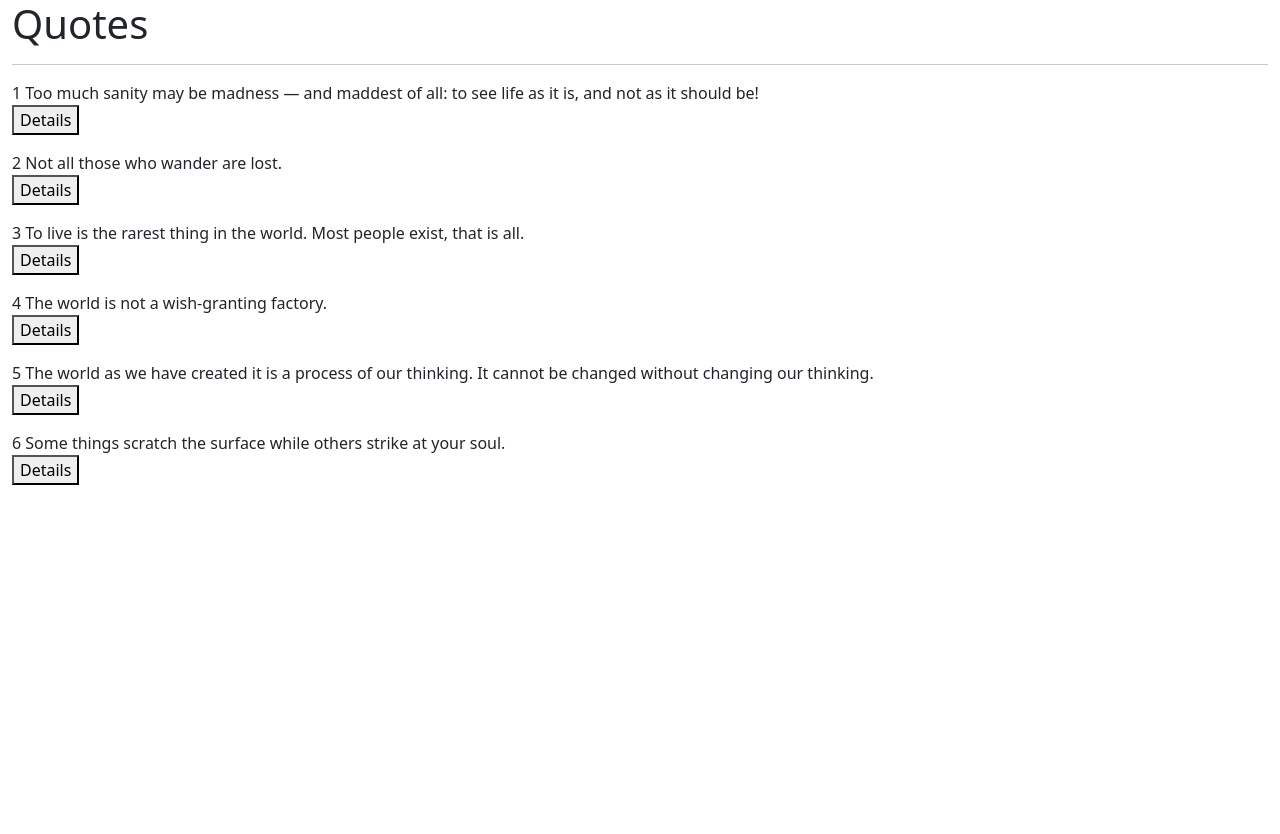
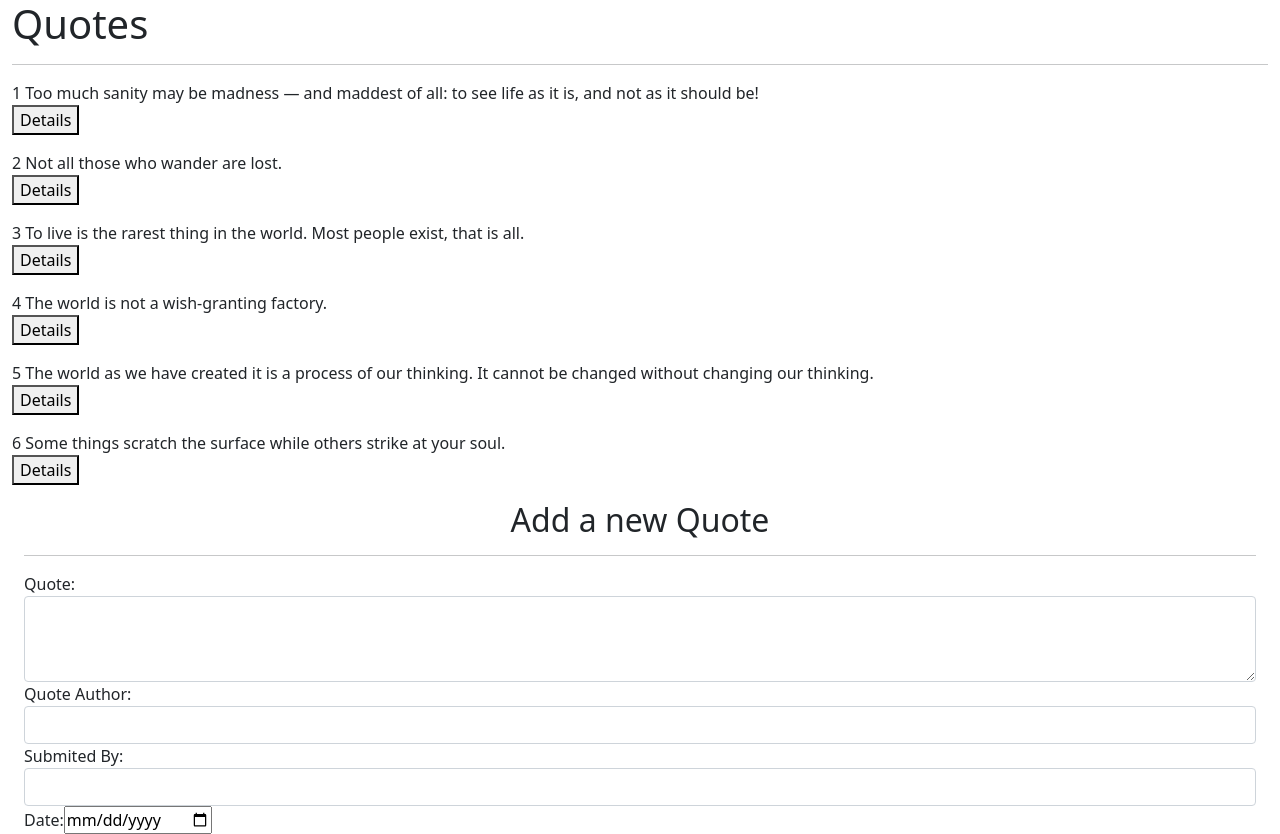
Before and after one commit to lydiah1wachira/angular-quotes-app, an Angular app: page / in a window 1280 px wide. Before the commit the page ends 800 px from the top, so only its background shows below. Built offline with nearby package versions, Linux system fonts and the light colour scheme.

Commit message:
edit the add quote form

```diff
--- a/src/app/quote-form/quote-form.component.html
+++ b/src/app/quote-form/quote-form.component.html
@@ -2,22 +2,26 @@
   <h2 class="text-center">Add a new Quote</h2>
   <hr>
   <form>
+    <div class="form-group">
+      <label for="quoteText">Quote:</label>
+      <textarea class="form-control" id="quoteText" rows="3"></textarea>
+    </div>
       <div class="form-group">
 
-          <label for="quoteText">Quote:</label>
-          <input type="text" required class="form-control" id="quoteText">
+          <label for="author"> Quote Author:</label>
+          <input class="form-control" id="author" type="text">
 
       </div>
       <div class="form-group">
-
-          <label for="author">Author:</label>
-          <input class="form-control" id="author" rows="4">
+          <label for="submittedBy">Submited By:</label>
+          <input type='text' class="form-control" id="submittedBy">
 
       </div>
+
       <div class="form-group">
-          <label for="submittedBy">Completion</label>
-          <input type='date' id="submittedBy">
+        <label for="datePosted">Date:</label>
+        <input type='date' id="datePoated" >
 
-      </div>
+    </div>
   </form>
 </div>
--- a/src/app/quote/quote.component.html
+++ b/src/app/quote/quote.component.html
@@ -7,8 +7,16 @@
     <p>
       <button (click)="toggleQuoteDetails(i)">Details</button>
     </p>
+    <div>
+      <app-quote-detail *ngIf="quote.showQuoteDetails" [quote]="quote" (isToDelete) = 'deleteQuotes($event,i)'></app-quote-detail>
+    </div>
 
-    <app-quote-detail *ngIf="quote.showQuoteDetails" [quote]="quote" (isToDelete) = 'deleteQuotes($event,i)'></app-quote-detail>
+
+
+  </div>
+
+  <div>
+    <app-quote-form></app-quote-form>
   </div>
 
 </div>
```
